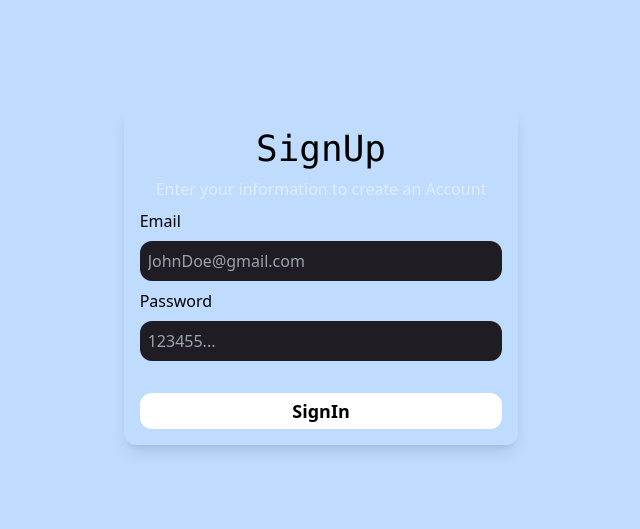
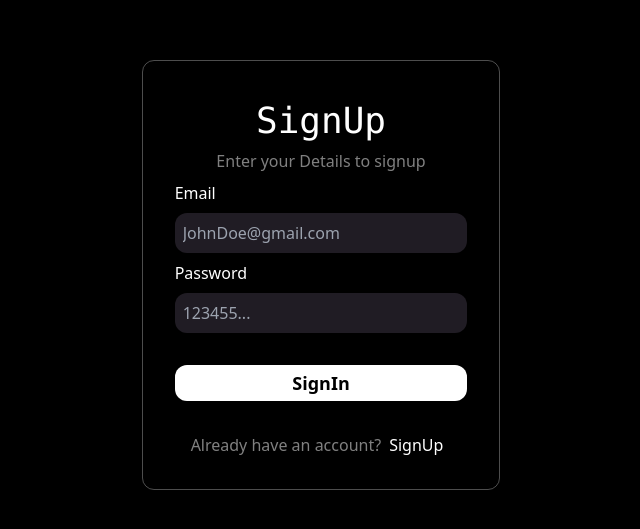
Before and after one commit to BABAR-TAHSEEN55/Paytm, a React (Vite) app in the folder frontend/: page /signin in a window 1280 px wide. Shown: the part 125-654 px from the top of the page, without its empty margins (335-975 px from the left). Built offline with nearby package versions, Linux system fonts and the light colour scheme.

Commit message:
Style : Tweaks

```diff
--- /dev/null
+++ b/frontend/src/Pages/Floating.tsx
@@ -0,0 +1,30 @@
+import { motion } from "framer-motion";
+interface FloatingProps {
+	left: string;
+	top: string;
+	color: string;
+	size: string;
+	index: string;
+	delay?: number;
+}
+const Floating = ({ left, delay, top, color, size }: FloatingProps) => {
+	return (
+		<motion.div
+			animate={{
+				x: ["0", "100%", "0"],
+				y: ["0", "100%", "0"],
+				rotate: [0, 360],
+			}}
+			transition={{
+				delay: delay,
+				duration: 20,
+				ease: "linear",
+				repeat: Infinity,
+			}}
+			style={{ left, top }}
+			className={`absolute ${color} rounded-full blur opacity-30 ${size}`}
+		></motion.div>
+	);
+};
+
+export default Floating;
--- a/frontend/src/Pages/Send.tsx
+++ b/frontend/src/Pages/Send.tsx
@@ -16,11 +16,11 @@ const Send = () => {
 	console.log(id);
 	return (
 		<div className="grid place-content-center -purple-400/30 min-h-screen text-white">
-      <div className="w-full bg-[#222322]  shadow-lg p-8 rounded-xl">
+			<div className="w-full bg-[#222322]  shadow-lg p-14 rounded-xl ">
 				<h1 className="text-2xl text-center pb-8 font-bold ">Send Money</h1>
 
 				<div className="flex space-x-5 items-center ">
-          <div className="size-8 bg-gray-400 rounded-full"></div>
+					<div className="size-8 bg-gray-400 rounded-full">{username?.charAt(0)}</div>
 					<h1 className="text-xl ">{username}</h1>
 				</div>
 
@@ -45,11 +45,11 @@ const Send = () => {
 									headers: {
 										Authorization: "Bearer " + localStorage.getItem("token"),
 									},
-                }
+								},
 							);
 							toast.success("Transfer sucessfull!");
 							navigate("/ui");
-            } catch (error) {
+						} catch {
 							// console.log("Transaction Failed : ", error);
 							toast.error("Insufficient Balance! Brokie");
 						}
@@ -62,7 +62,8 @@ const Send = () => {
 
 export default Send;
 
-//TODO : 1) Notification -> Request Feature
-// 3) UI -> Popup Lag Solved
-// 4) SignUp / SignIn floating Circle
+//TODO : 1) Notification -> Request Feature // Most prolly
+//SHIP BEFORE 10TH INSHALLAH
+
+// 4) SignUp / SignIn floating Circle & already have an account page
 // 5) Search in PopUp
--- a/frontend/src/Pages/SignIn.tsx
+++ b/frontend/src/Pages/SignIn.tsx
@@ -5,46 +5,40 @@ import InputBox from "../Components/InputBox";
 import SubHeading from "../Components/SubHeading";
 import axios from "axios";
 import { useNavigate } from "react-router-dom";
+import Floating from "./Floating";
+import ButtonWarning from "../Components/ButtonWarning";
+import BottomWarning from "../Components/BottomWarning";
 
 const SignIn = () => {
 	const [email, setEmail] = useState("");
 	const [password, SetPassword] = useState("");
 	const navigate = useNavigate();
 	return (
-        <div className="grid place-content-center min-h-screen bg-blue-200">
-            <div className=" m-4 md:w-full bg-blue/80 shadow-lg p-4 rounded-xl">
+		<div className="grid place-content-center min-h-screen  relative text-white ">
+			{/*<Floating top="10%" left="5%" delay={1} color="bg-gray-300" size="size-64" index="-50" />*/}
+			<div className=" m-4 md:w-full bg-blue/80 shadow-lg p-8 rounded-xl border border-white/30  relative z-10 ">
 				<Heading label="SignUp" />
-                <SubHeading subheading="Enter your information to create an Account" />
-                <InputBox
-                    onChange={(e) => setEmail(e.target.value)}
-                    label="Email"
-                    placeholder="JohnDoe@gmail.com"
-                />
-                <InputBox
-                    label="Password"
-                    placeholder="123455..."
-                    onChange={(e) => SetPassword(e.target.value)}
-                />
+				<SubHeading subheading="Enter your Details to signup" />
+				<InputBox onChange={(e) => setEmail(e.target.value)} label="Email" placeholder="JohnDoe@gmail.com" />
+				<InputBox label="Password" placeholder="123455..." onChange={(e) => SetPassword(e.target.value)} />
 				<Button
 					button="SignIn"
 					onClick={async () => {
 						try {
-                            const response = await axios.post(
-                                "http://localhost:9000/api/v1/user/signin",
-                                {
+							const response = await axios.post("http://localhost:9000/api/v1/user/signin", {
 								email,
 								password,
-                                },
-                            );
+							});
 							const { AccessToken } = response.data;
 							localStorage.setItem("token", AccessToken);
 							console.log("AccessToken : ", AccessToken);
-                            navigate("/DashBoard");
+							navigate("/ui");
 						} catch (error) {
 							console.log("Error while Signing user Up", error);
 						}
 					}}
 				/>
+				<BottomWarning label="Already have an account?" buttonTxt="SignUp" to="/" />
 			</div>
 		</div>
 	);
```
Also changed, not shown: frontend/src/assets/pay.webp (added). Lines whose indentation alone changed are shown as unchanged.
